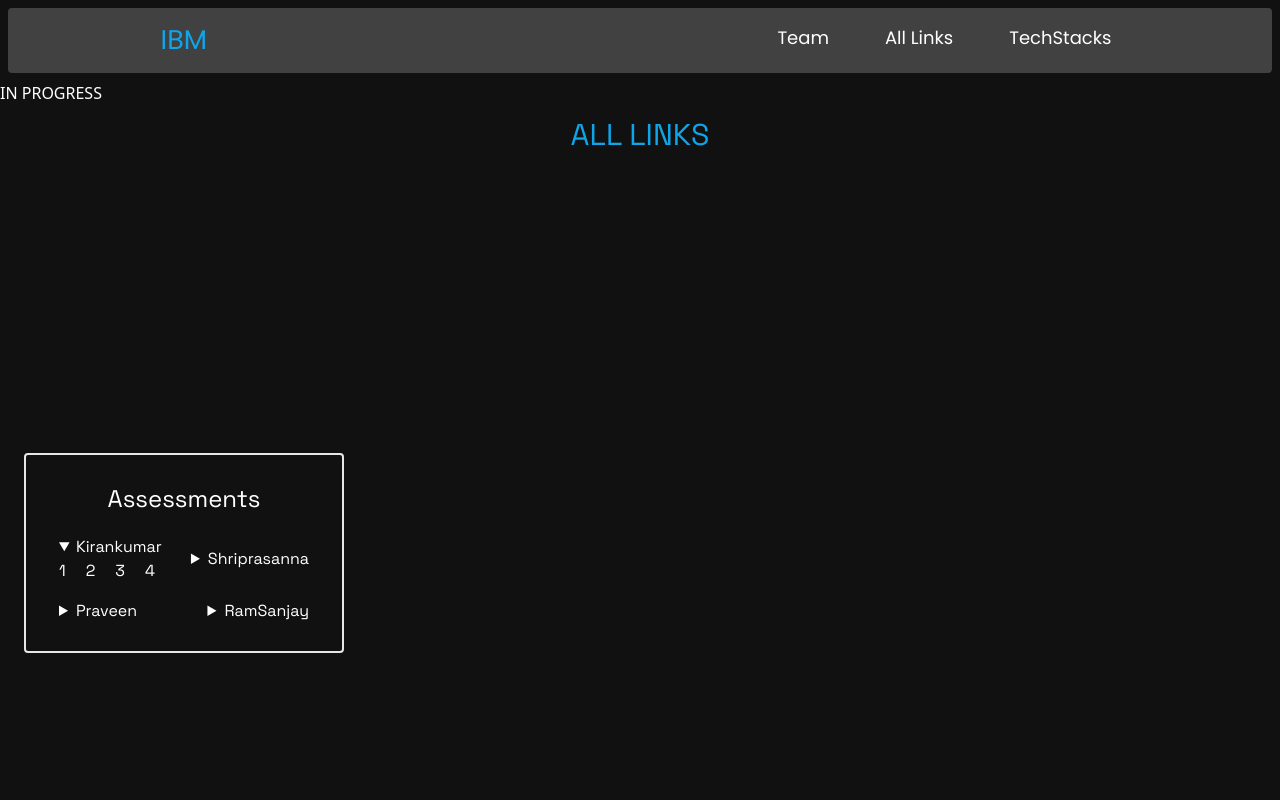
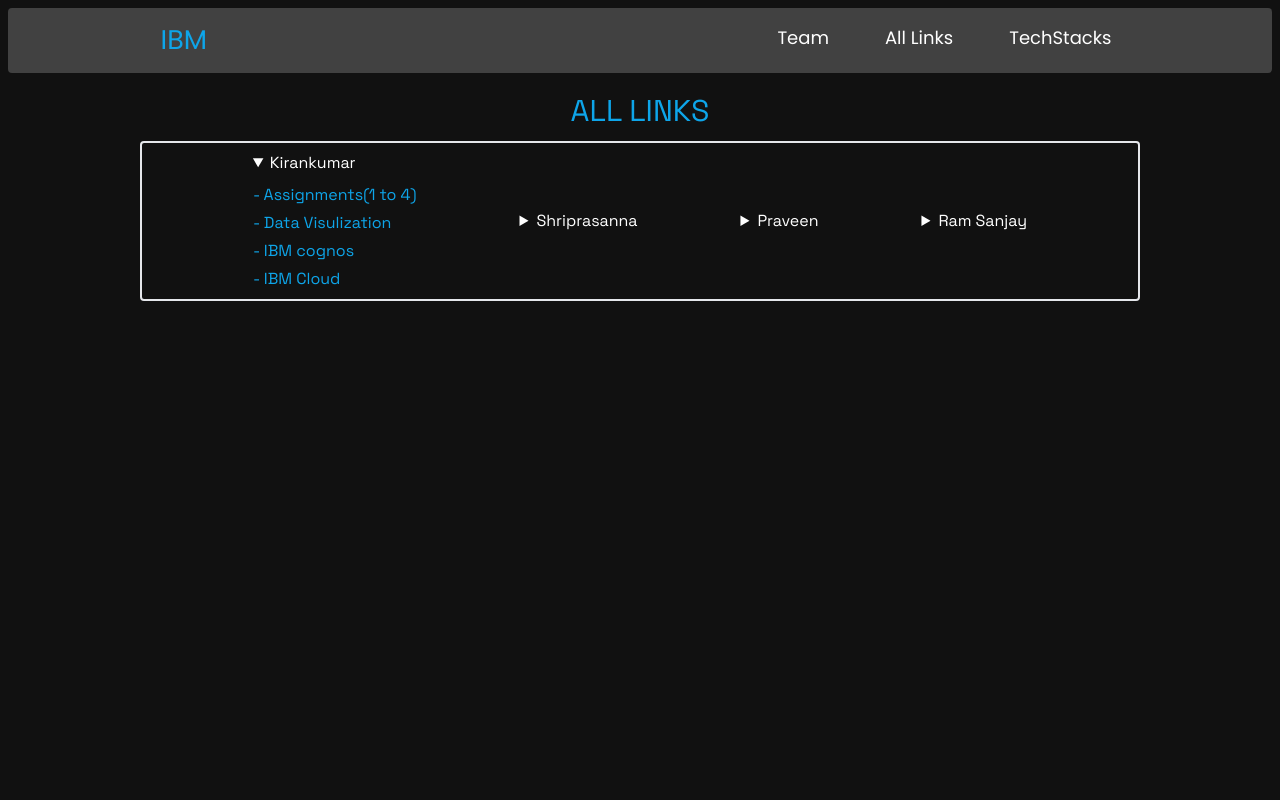
Before and after one commit to shrix1/IBM-webpage, a Next.js app: page /links in a window 1280 px wide. Both pictures are taken after a click on the heading "Kirankumar". Shown: the top 800 px of the page. Built offline with nearby package versions, Linux system fonts and the light colour scheme.

Commit message:
all lnks top nav done

```diff
--- a/app/links/page.tsx
+++ b/app/links/page.tsx
@@ -4,62 +4,141 @@
 const AllLinks: FC = () => {
   return (
     <>
-      <h1 className="text-white">IN PROGRESS</h1>
       <main className="min-h-[85vh] text-white p-3 font-sp">
         <h1 className="text-center text-sky-500 text-3xl">ALL LINKS</h1>
-        <section className="flex justify-between items-center flex-col md:flex-row p-3 h-[100vh]">
+        <section className="flex justify-between items-center flex-col p-3 h-[100vh]">
           {/* 1 */}
-          <div className="border-2 w-[320px] h-[200px] flex justify-evenly items-center flex-col p-2 rounded">
-            <h1 className="text-2xl">Assessments</h1>
-            <div className="flex justify-between items-center flex-wrap w-[250px] gap-4">
+          <div
+            className="border-2 w-[320px] min-h-[200px] max-h-[1000px] md:w-[1000px]
+          flex justify-evenly items-center flex-col p-2 rounded md:flex-row md:min-h-[100px] md:max-h-[250px]"
+          >
             <details>
               <summary>Kirankumar</summary>
-                <div>
-                  <div className="flex gap-5">
-                    <Link href="/">1</Link>
-                    <Link href="/"> 2</Link>
-                    <Link href="/"> 3</Link>
-                    <Link href="/"> 4</Link>
+              <div className="mt-2">
+                <div className="flex flex-col gap-1">
+                  <Link
+                    href="https://github.com/IBM-EPBL/IBM-Project-17136-1659628900/tree/main/Assessments/Team_Lead"
+                    className="hover:underline text-sky-500"
+                  >
+                    - Assignments(1 to 4)
+                  </Link>
+                  <Link
+                    href="https://github.com/IBM-EPBL/IBM-Project-17136-1659628900/blob/main/DATA_VISUALIZATION/Team_Leader/Data_visualization.pdf"
+                    className="hover:underline text-sky-500"
+                  >
+                    - Data Visulization
+                  </Link>
+                  <Link
+                    href="https://github.com/IBM-EPBL/IBM-Project-17136-1659628900/blob/main/IBM_COGNOS_ANALYTICS/Team_Lead/IBM_COGNOS.pdf"
+                    className="hover:underline text-sky-500"
+                  >
+                    - IBM cognos
+                  </Link>
+                  <Link
+                    href="https://github.com/IBM-EPBL/IBM-Project-17136-1659628900/blob/main/IBM_CLOUD/Team_Lead/IBM_Cloud.pdf"
+                    className="hover:underline text-sky-500"
+                  >
+                    - IBM Cloud
+                  </Link>
                 </div>
               </div>
             </details>
 
             <details>
               <summary>Shriprasanna</summary>
-                <div>
-                  <div className="flex gap-5">
-                    <Link href="/">1</Link>
-                    <Link href="/"> 2</Link>
-                    <Link href="/"> 3</Link>
-                    <Link href="/"> 4</Link>
+              <div className="mt-2">
+                <div className="flex flex-col gap-1">
+                  <Link
+                    href="https://github.com/IBM-EPBL/IBM-Project-17136-1659628900/tree/main/Assessments/Team_Member_1"
+                    className="hover:underline text-sky-500"
+                  >
+                    - Assignments(1 to 4)
+                  </Link>
+                  <Link
+                    href="https://github.com/IBM-EPBL/IBM-Project-17136-1659628900/blob/main/DATA_VISUALIZATION/Team_Member_1/Data_visualization.pdf"
+                    className="hover:underline text-sky-500"
+                  >
+                    - Data Visulization
+                  </Link>
+                  <Link
+                    href="https://github.com/IBM-EPBL/IBM-Project-17136-1659628900/blob/main/IBM_COGNOS_ANALYTICS/Team_Member_1/IBM_COGNOS_ANALYTICS_ACC.pdf"
+                    className="hover:underline text-sky-500"
+                  >
+                    - IBM cognos
+                  </Link>
+                  <Link
+                    href="https://github.com/IBM-EPBL/IBM-Project-17136-1659628900/blob/main/IBM_CLOUD/Team_Member_1/IBM_CLOUD_ACC.pdf"
+                    className="hover:underline text-sky-500"
+                  >
+                    - IBM Cloud
+                  </Link>
                 </div>
               </div>
             </details>
 
             <details>
               <summary>Praveen</summary>
-                <div>
-                  <div className="flex gap-5">
-                    <Link href="/">1</Link>
-                    <Link href="/"> 2</Link>
-                    <Link href="/"> 3</Link>
-                    <Link href="/"> 4</Link>
+              <div className="mt-2">
+                <div className="flex flex-col gap-1">
+                  <Link
+                    href="https://github.com/IBM-EPBL/IBM-Project-17136-1659628900/tree/main/Assessments/Team_Member_2"
+                    className="hover:underline text-sky-500"
+                  >
+                    - Assignments(1 to 4)
+                  </Link>
+                  <Link
+                    href="https://github.com/IBM-EPBL/IBM-Project-17136-1659628900/blob/main/DATA_VISUALIZATION/Team_Member_2/Data_visualization.pdf"
+                    className="hover:underline text-sky-500"
+                  >
+                    - Data Visulization
+                  </Link>
+                  <Link
+                    href="https://github.com/IBM-EPBL/IBM-Project-17136-1659628900/blob/main/IBM_COGNOS_ANALYTICS/Team_Member_2/Praveen_N_510919104030%20(2).pdf"
+                    className="hover:underline text-sky-500"
+                  >
+                    - IBM cognos
+                  </Link>
+                  <Link
+                    href="https://github.com/IBM-EPBL/IBM-Project-17136-1659628900/blob/main/IBM_CLOUD/Team_Member_2/IBM_Cloud_Account.pdf"
+                    className="hover:underline text-sky-500"
+                  >
+                    - IBM Cloud
+                  </Link>
                 </div>
               </div>
             </details>
 
             <details>
-                <summary>RamSanjay</summary>
-                <div>
-                  <div className="flex gap-5">
-                    <Link href="/">1</Link>
-                    <Link href="/"> 2</Link>
-                    <Link href="/"> 3</Link>
-                    <Link href="/"> 4</Link>
+              <summary>Ram Sanjay</summary>
+              <div className="mt-2">
+                <div className="flex flex-col gap-1">
+                  <Link
+                    href="https://github.com/IBM-EPBL/IBM-Project-17136-1659628900/tree/main/Assessments/Team_Member_3"
+                    className="hover:underline text-sky-500"
+                  >
+                    - Assignments(1 to 4)
+                  </Link>
+                  <Link
+                    href="https://github.com/IBM-EPBL/IBM-Project-17136-1659628900/blob/main/DATA_VISUALIZATION/Team_Member_3/Data_visualization.pdf"
+                    className="hover:underline text-sky-500"
+                  >
+                    - Data Visulization
+                  </Link>
+                  <Link
+                    href="https://github.com/IBM-EPBL/IBM-Project-17136-1659628900/blob/main/IBM_COGNOS_ANALYTICS/Team_Member_3/IBM_Cognos_Analytics_Account.pdf"
+                    className="hover:underline text-sky-500"
+                  >
+                    - IBM cognos
+                  </Link>
+                  <Link
+                    href="https://github.com/IBM-EPBL/IBM-Project-17136-1659628900/blob/main/IBM_CLOUD/Team_Member_3/IBM_Cloud_Account.pdf"
+                    className="hover:underline text-sky-500"
+                  >
+                    - IBM Cloud
+                  </Link>
                 </div>
               </div>
             </details>
-            </div>
           </div>
 
           {/* 2 */}
--- a/app/team/page.tsx
+++ b/app/team/page.tsx
@@ -8,7 +8,7 @@
 
 const Team: FC = () => {
   return (
-    <main className="md:min-h-[85vh] h-[90vh]">
+    <main className="md:h-[85vh] h-[90vh]">
       <h1 className="text-white text-center text-3xl mb-4 mt-2 font-sp md:text-4xl md:mt-3">
         Meet the <span className="text-sky-500">Team</span>
       </h1>
```
Lines whose indentation alone changed are shown as unchanged.
